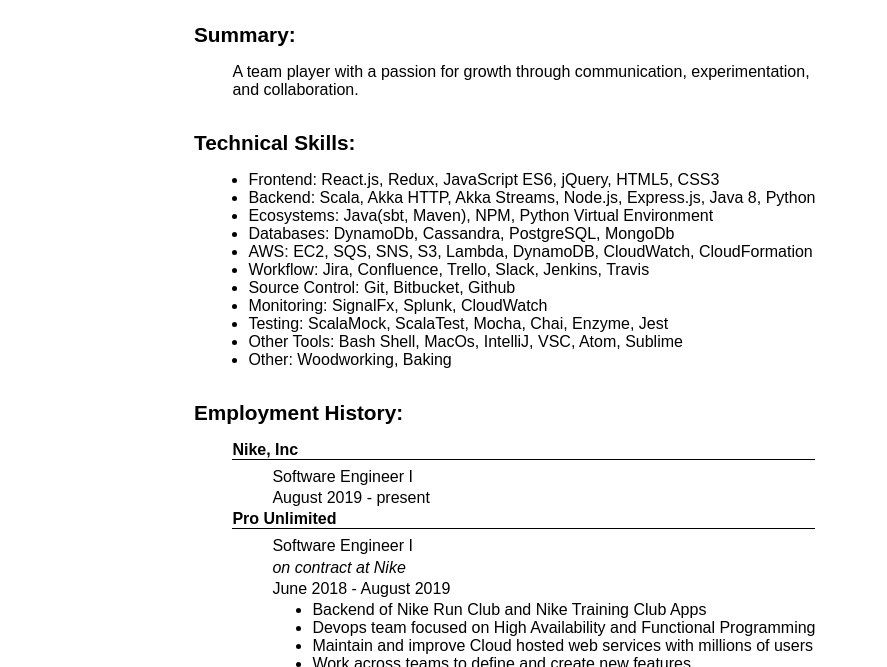
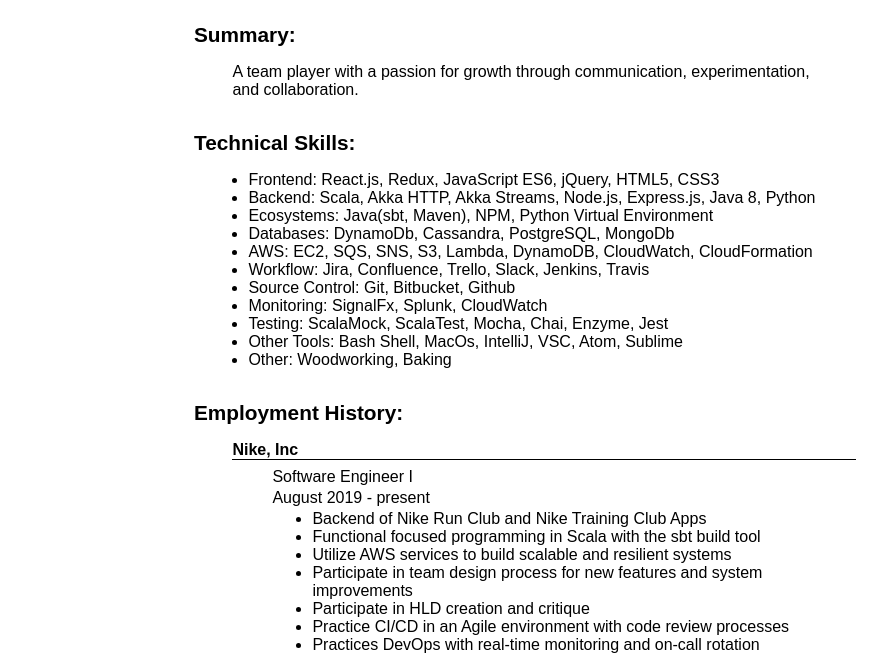
Before and after one commit to ASTribble/resume, a plain HTML site: page index.html in a window 1280 px wide. Shown: the part 137-804 px from the top of the page, without its empty margins (96-983 px from the left). Drawn offline with Linux system fonts and the light colour scheme; a web font is replaced by a local one.

Commit message:
add description for Nike employment

```diff
--- a/index.html
+++ b/index.html
@@ -70,6 +70,17 @@
           <dt>Nike, Inc</dt>
           <dd>Software Engineer I</dd>
           <dd>August 2019 - present</dd>
+          <dd>
+            <ul>
+              <li>Backend of Nike Run Club and Nike Training Club Apps</li>
+              <li>Functional focused programming in Scala with the sbt build tool</li>
+              <li>Utilize AWS services to build scalable and resilient systems </li>
+              <li>Participate in team design process for new features and system improvements</li>
+              <li>Participate in HLD creation and critique</li>
+              <li>Practice CI/CD in an Agile environment with code review processes</li>
+              <li>Practices DevOps with real-time monitoring and on-call rotation</li>
+            </ul>
+          </dd>
           <dt>Pro Unlimited</dt>
           <dd>Software Engineer I</dd>
           <dd class='italics'>on contract at Nike</dd>
```
